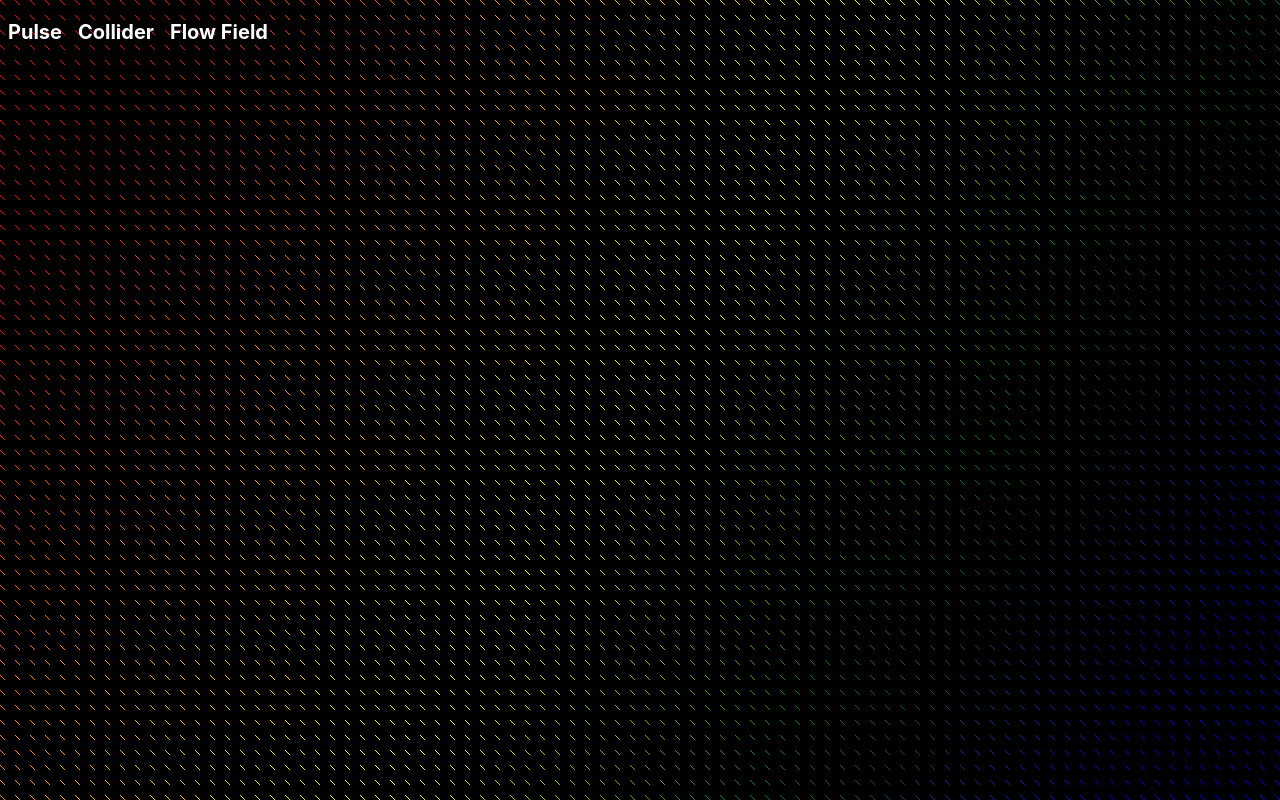
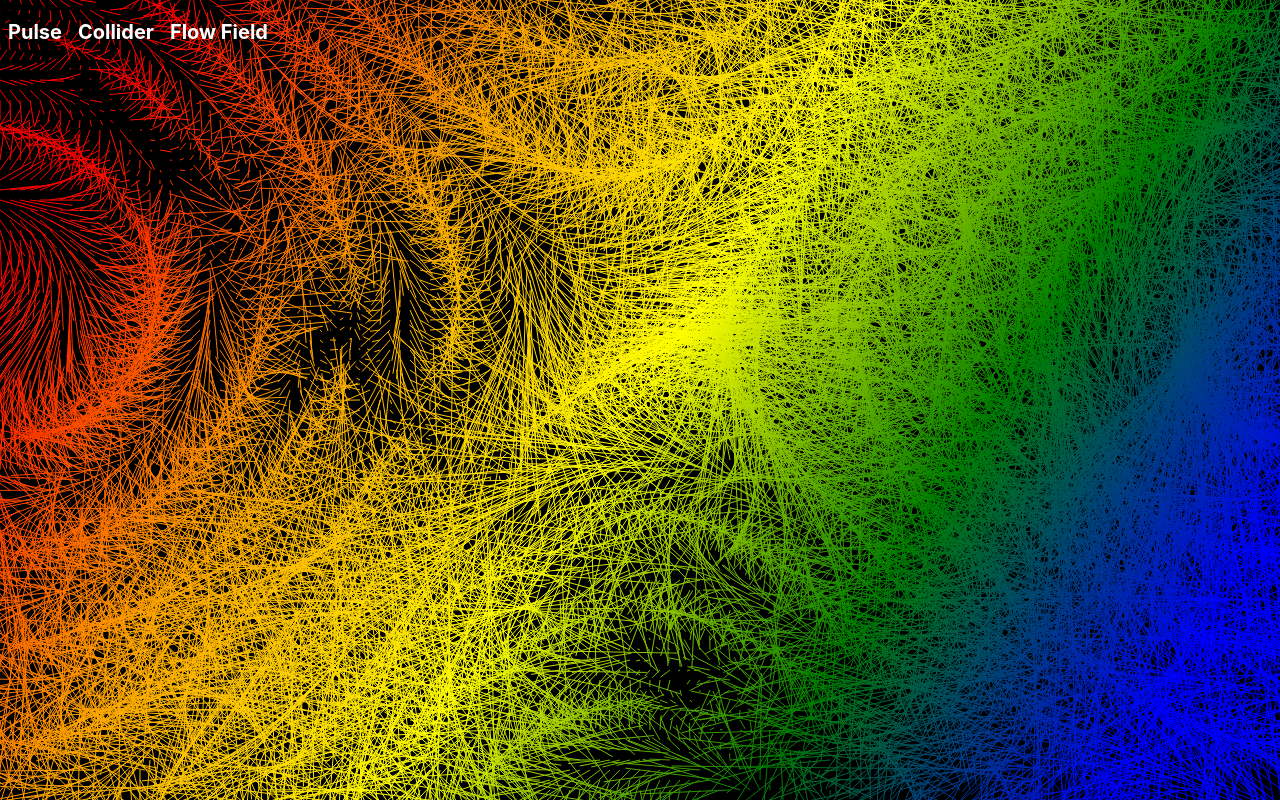
Before and after one commit to yanislav-igonin/HTML-Canvas-DEEP-DIVE-for-Beginners, a Next.js app: page /flow-field in a window 1280 px wide. Built offline with nearby package versions, Linux system fonts and the light colour scheme.

Commit message:
update flow field effect

```diff
--- a/animation/flowField.ts
+++ b/animation/flowField.ts
@@ -3,14 +3,24 @@ type Point = {
   y: number;
 };
 
-const cellSize = 15;
-let length = 5;
+const pointMouse: Point = {
+  x: 0,
+  y: 0,
+};
 
-const drawLine = (ctx: CanvasRenderingContext2D, from: Point, to: Point) => {
-  ctx.beginPath();
-  ctx.moveTo(from.x, from.y);
-  ctx.lineTo(to.x, to.y);
-  ctx.stroke();
+const cellSize = 10;
+let vr = 0.1;
+let radius = 5;
+const radiusThreshold = {
+  min: -20,
+  max: 20,
+};
+
+const getDistance = (p1: Point, p2: Point) => {
+  const dx = p1.x - p2.x;
+  const dy = p1.y - p2.y;
+  return dx ^ 2 + dy ^ 2;
+  // return Math.sqrt(dx ^ 2 + dy ^ 2);
 };
 
 const createGradient = (ctx: CanvasRenderingContext2D) => {
@@ -24,19 +34,38 @@ const createGradient = (ctx: CanvasRenderingContext2D) => {
   ctx.strokeStyle = gradient;
 };
 
+const drawLine = (ctx: CanvasRenderingContext2D, angle: number, from: Point, to: Point) => {
+  ctx.beginPath();
+  ctx.moveTo(from.x, from.y);
+  ctx.lineTo(to.x, to.y);
+  ctx.stroke();
+};
+
 export const flowField = (ctx: CanvasRenderingContext2D, frameCount: number) => {
-  for (let x = 0; x < ctx.canvas.width; x += cellSize) {
-    for (let y = 0; y < ctx.canvas.height; y += cellSize) {
-      const toX = x + length;
-      const toY = y + length;
-      drawLine(ctx, { x, y }, { x: toX, y: toY });
+  ctx.clearRect(0, 0, ctx.canvas.width, ctx.canvas.height);
+  radius += vr;
+
+  if (radius > radiusThreshold.max || radius < radiusThreshold.min) {
+    vr *= -1;
+  }
+
+  for (let y = 0; y < ctx.canvas.height; y += cellSize) {
+    for (let x = 0; x < ctx.canvas.width; x += cellSize) {
+      const pointFrom = { x, y };
+      const distance = getDistance(pointFrom, pointMouse);
+      const length = distance / 5;
+      const angle = (Math.cos(x * 0.005) + Math.sin(y * 0.005)) * radius;
+      const toX = x + Math.cos(angle) * length;
+      const toY = y + Math.sin(angle) * length;
+      const pointTo = { x: toX, y: toY };
+      drawLine(ctx, angle, pointFrom, pointTo);
       createGradient(ctx);
     }
   }
 };
 
 export const mouseMoveFlowField = (e: MouseEvent) => {
-  // const { clientX, clientY } = e;
-  // const angle = Math.atan2(clientY, clientX);
-  // length = Math.sin(clientX) * 100 + Math.cos(clientY) * 100;
+  const { clientX, clientY } = e;
+  pointMouse.x = clientX;
+  pointMouse.y = clientY;
 };
```
